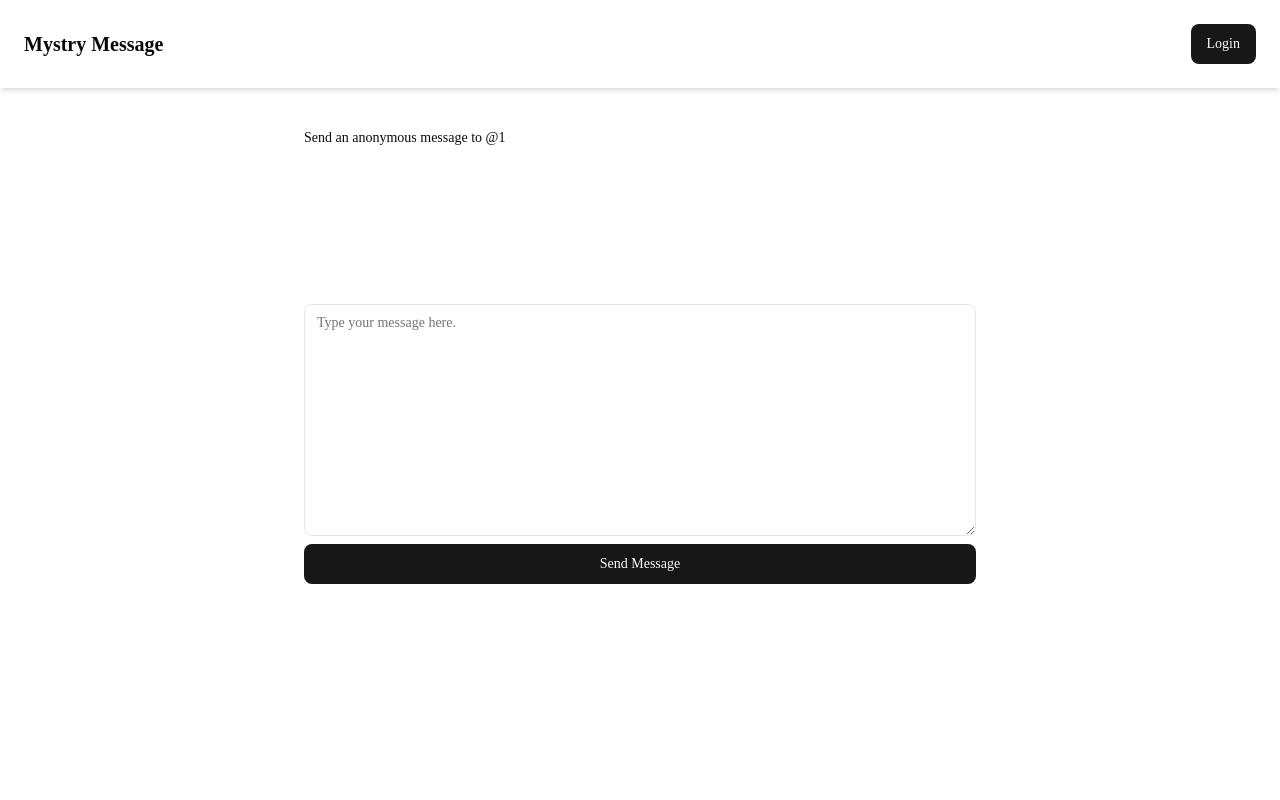
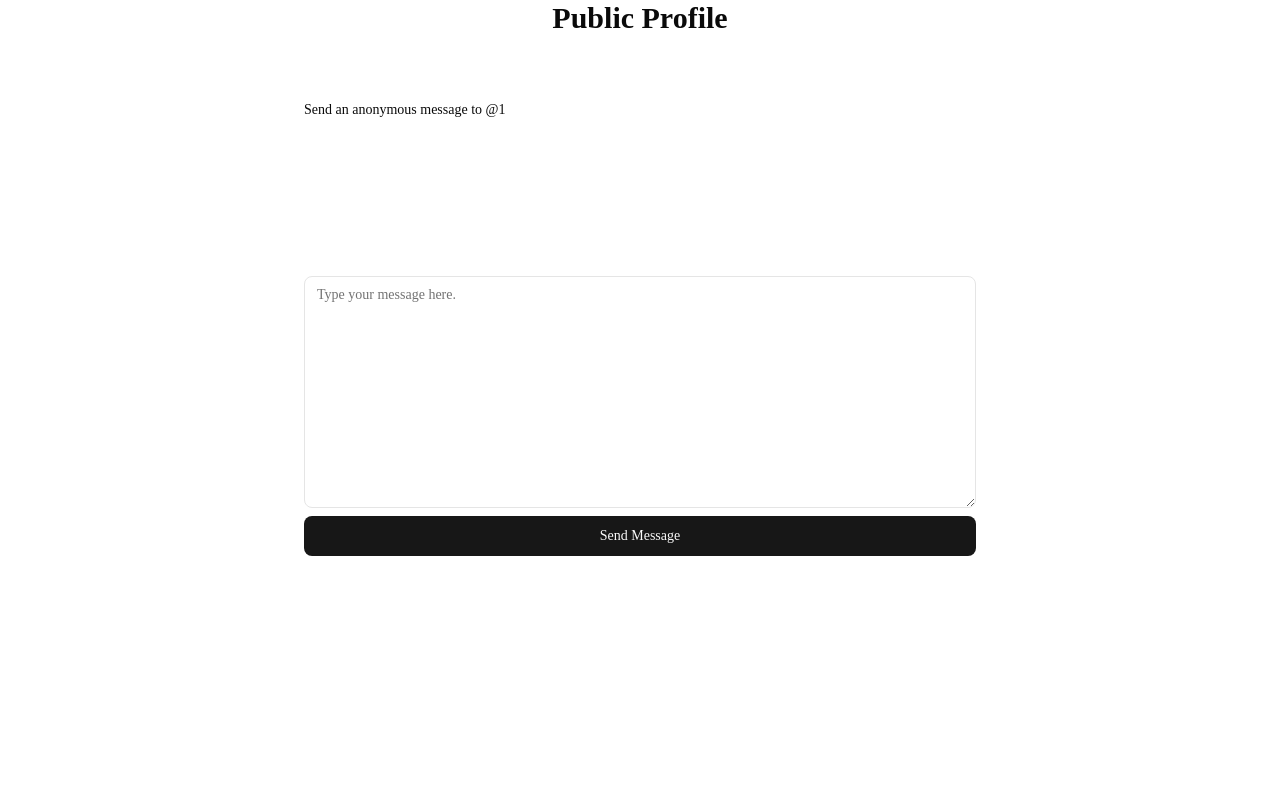
Before and after one commit to hs56704-alt/mystrymessage, a Next.js app: page /u/1 in a window 1280 px wide. Shown: the top 800 px of the page. Built offline with nearby package versions, Linux system fonts and the light colour scheme; no server answers.

Commit message:
01/04/2026 final commit

```diff
--- a/src/app/layout.tsx
+++ b/src/app/layout.tsx
@@ -4,6 +4,7 @@ import "./globals.css";
 import AuthProvider from "@/context/AuthProvider";
 import { Toaster } from "@/components/ui/sonner"
 import Navbar from "@/components/Navbar";
+import ConditionalNavbar from "@/components/ConditionalNavbar";
 
 const geistSans = Geist({
   variable: "--font-geist-sans",
@@ -34,7 +35,7 @@ export default function RootLayout({
       <body className="min-h-full flex flex-col">
 
         <AuthProvider>
-        <Navbar />
+        <ConditionalNavbar />
         {children}
         <Toaster />
         <footer className="text-center p-4 md:p-6">
--- a/src/app/u/[username]/page.tsx
+++ b/src/app/u/[username]/page.tsx
@@ -16,7 +16,7 @@ type MessageFormData = z.infer<typeof messageSchema>
 
 export default function UserProfilePage() {
   const [isSending, setIsSending] = useState(false)
-  const [isNotAccepting, setIsNotAccepting] = useState(false)
+
   const params = useParams()
   const username = Array.isArray(params.username) ? params.username[0] : params.username
 
@@ -37,7 +37,8 @@ export default function UserProfilePage() {
 
       // ✅ 403 means user turned off messages — show UI state instead of toast
       if (status === 403) {
-        setIsNotAccepting(true)
+        toast.error("This user is not accepting messages right now.")
+        return
       } else {
         toast.error(axiosError.response?.data.message || "Failed to send message.")
       }
@@ -46,12 +47,13 @@ export default function UserProfilePage() {
     }
   }
 
-  // ✅ Show this when API returns 403
-  if (isNotAccepting) {
-    toast.error("This user is not accepting messages at the moment.")
-  }
+  return (
+    <>
 
-  return (
+    <div className="mb-6 text-center">
+        <h1 className="text-3xl font-bold">Public Profile</h1>
+    </div>
+
     <div className="flex min-h-screen justify-center pt-10 px-2">
       <form onSubmit={form.handleSubmit(onSubmit)} className="grid w-full max-w-2xl gap-2">
         <div className="grid gap-1">
@@ -81,5 +83,7 @@ export default function UserProfilePage() {
         </Button>
       </form>
     </div>
+    </>
+
   )
 }
--- /dev/null
+++ b/src/components/ConditionalNavbar.tsx
@@ -0,0 +1,13 @@
+"use client"
+
+import { usePathname } from "next/navigation"
+import Navbar from "./Navbar"
+
+const HIDDEN_NAVBAR_PATHS = [/^\/u\/.+/] // hides navbar for /u/[username]
+
+export default function ConditionalNavbar() {
+    const pathname = usePathname()
+    const hide = HIDDEN_NAVBAR_PATHS.some((pattern) => pattern.test(pathname))
+    if (hide) return null
+    return <Navbar />
+}
```
